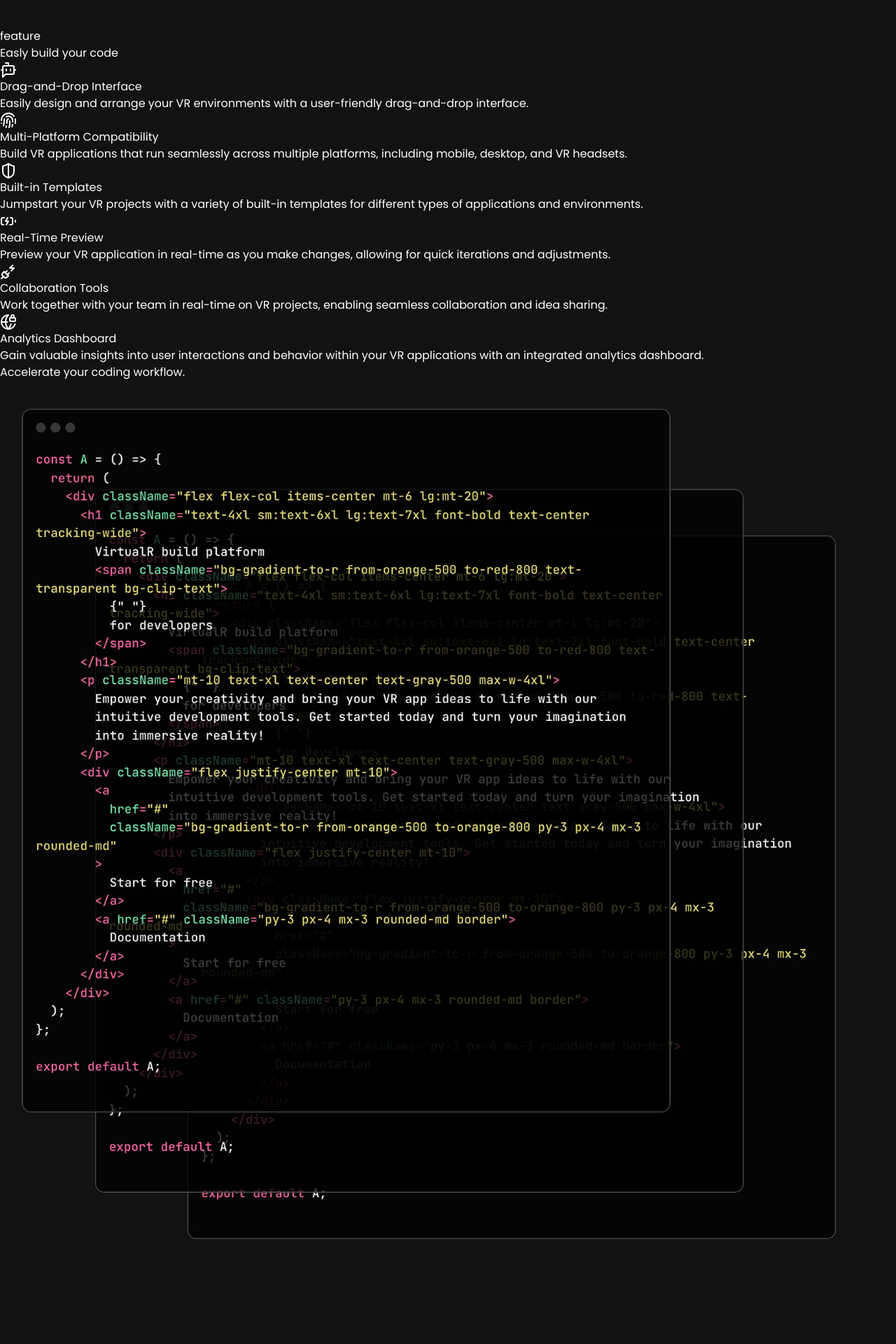
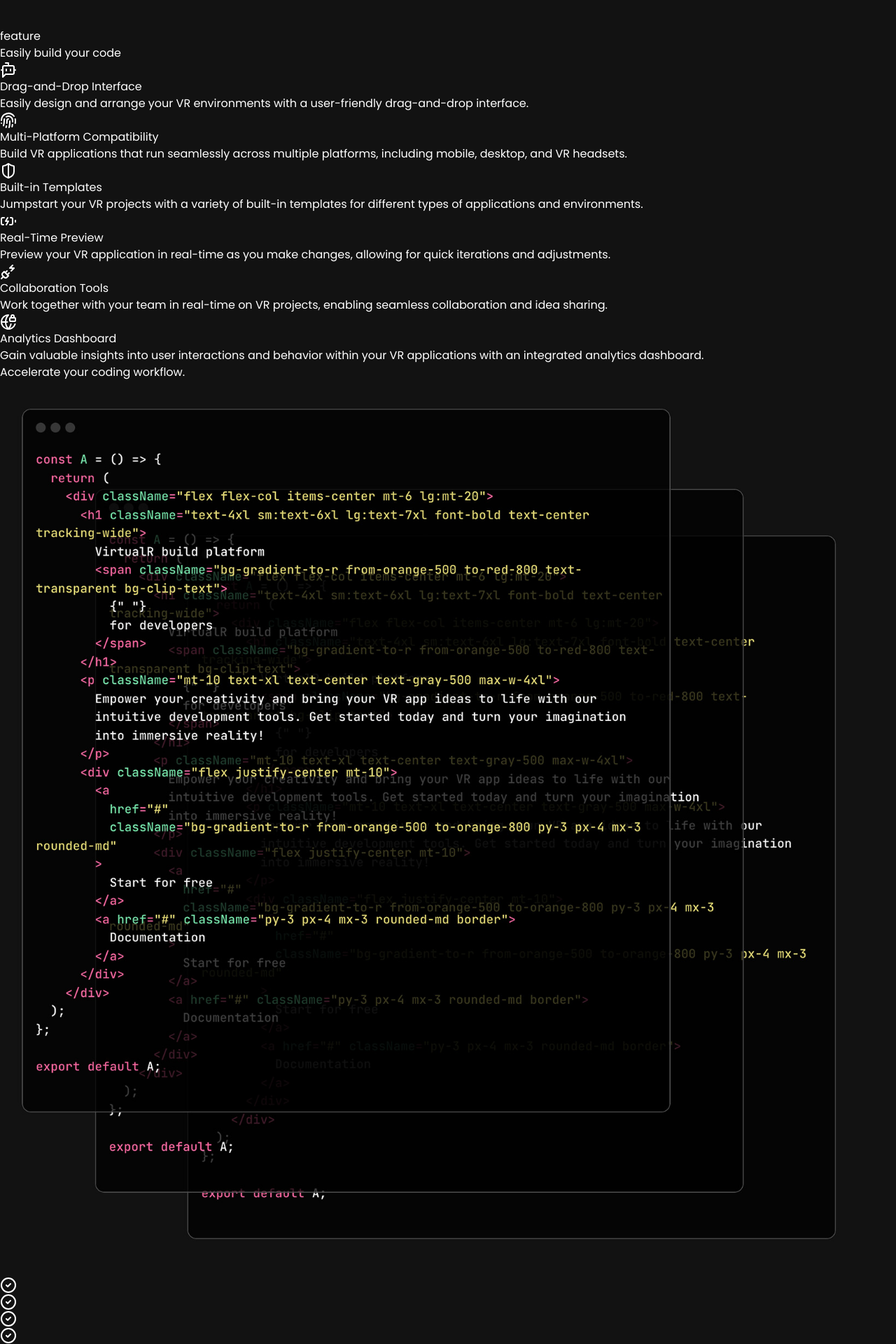
Before and after one commit to ionutpetru4046/landing-page, a React (Vite) app: page / in a window 1280 px wide. Shown: the part 1031-2951 px from the top of the page at 70% size. Before the commit the page ends 2855 px from the top, so only its background shows below. Built offline with nearby package versions, Linux system fonts and the light colour scheme; grey boxes are pictures that could not be loaded.

Commit message:
added check-circles 2 icons

```diff
--- a/src/components/FeatureSection.jsx
+++ b/src/components/FeatureSection.jsx
@@ -8,7 +8,7 @@ const FeatureSection = () => {
                 feature
             </span>
             <h2 className="text-3xl sm:text-5xl lg:text-6xl mt-10 lg:mt-20 tracking-wide">
-                Easly build
+                Easily build
                 <span className="bg-gradient-to-r from-orange-500 to-orange-800 text-transparent bg-clip-text">
                     {" "}
                     your code
--- a/src/components/Workflow.jsx
+++ b/src/components/Workflow.jsx
@@ -1,5 +1,6 @@
 import { CheckCircle2 } from "lucide-react";
 import codeImg from "../assets/profile-pictures/code.jpg";
+import { checklistItems } from "../constants";
 
 const Workflow = () => {
   return (
@@ -15,6 +16,15 @@ const Workflow = () => {
             <div className="p-2 w-full lg:w-1/2">
                 <img src={codeImg} alt="Code" />
             </div>
+            <div className="pt-12 w-full lg:w-1/2 ">
+                {checklistItems.map((item, index) => (
+                    <div key={index} className="flex mb-12">
+                        <div className="text-green-400 mx-6 bg-neutral-900 h-10 w-10 p-2 justify-center items-center rounded-full">
+                            <CheckCircle2 />
+                        </div>
+                    </div>
+                ))}
+            </div>
         </div>
     </div>
   )
```
